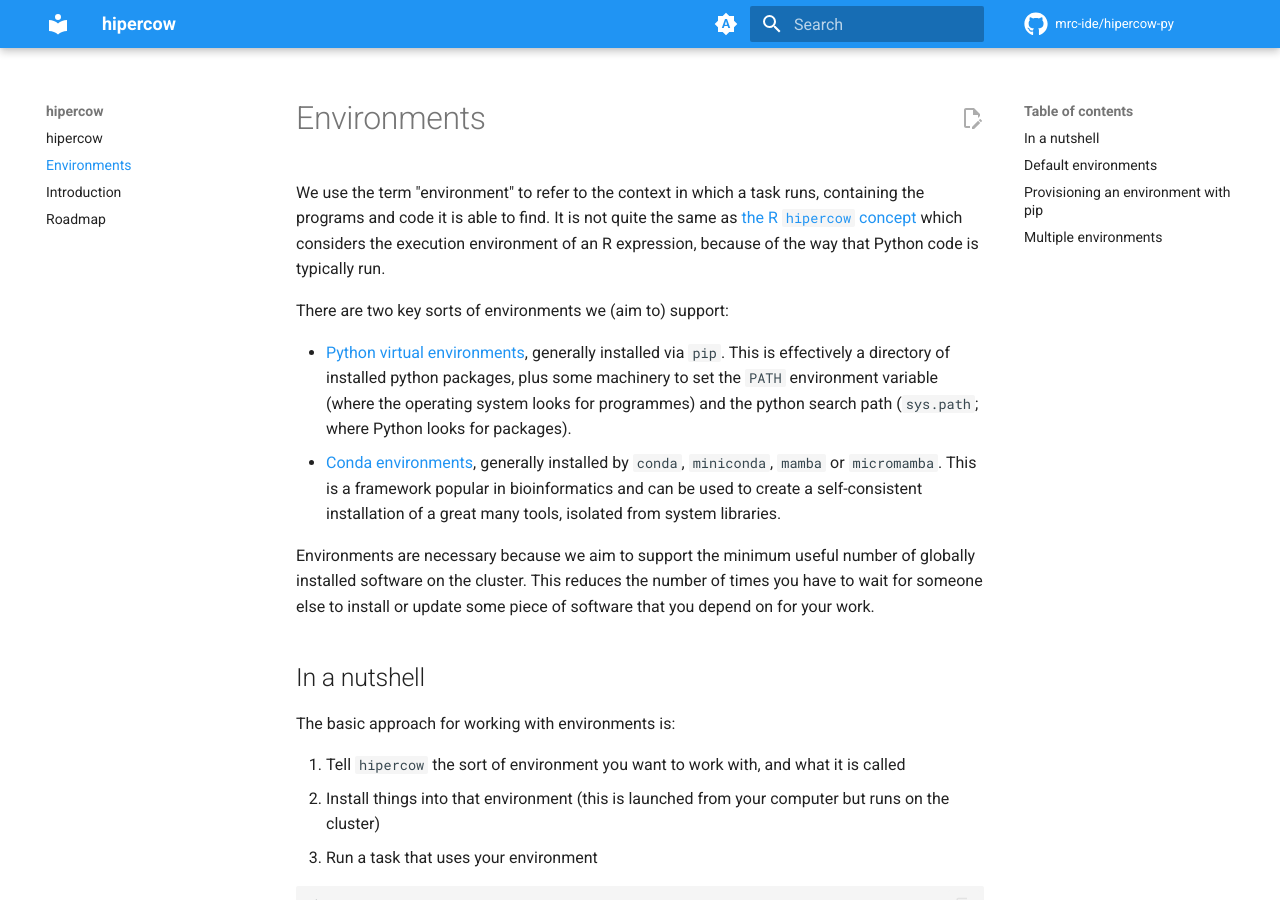
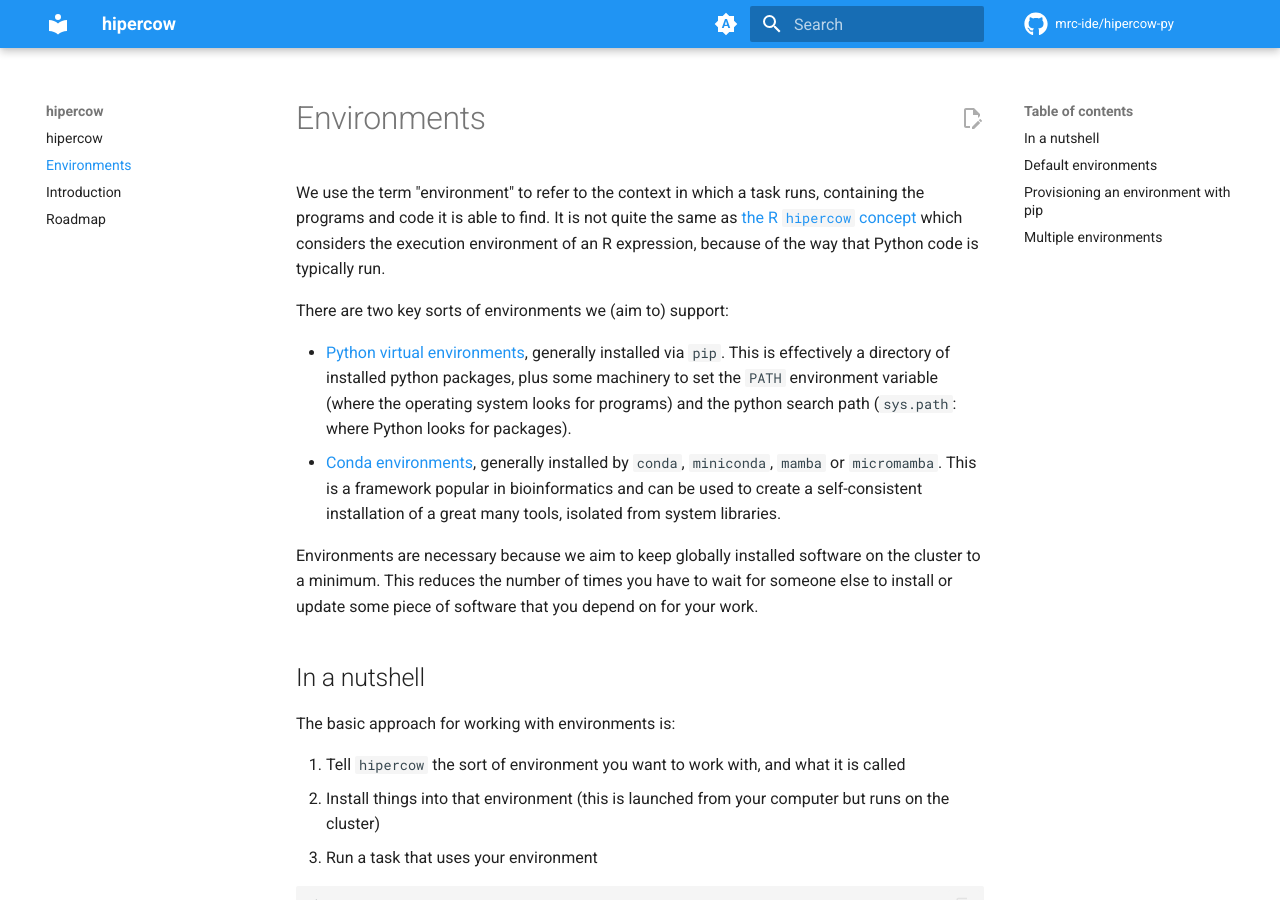
Before and after one commit to mrc-ide/hipercow-py, an MkDocs documentation site: the page built from docs/environments.md, in a window 1280 px wide and 900 px high. Built offline with MkDocs 1.6.1 and Material for MkDocs 9.7.7, drawn with Linux system fonts in a browser that asks for light colours; comment, search, counter and statistics services are not loaded.

Commit message:
Apply suggestions from code review
Co-authored-by: Wes Hinsley <w.hinsley@imperial.ac.uk>

```diff
--- a/docs/environments.md
+++ b/docs/environments.md
@@ -4,10 +4,10 @@ We use the term "environment" to refer to the context in which a task runs, cont
 
 There are two key sorts of environments we (aim to) support:
 
-* [Python virtual environments](https://docs.python.org/3/tutorial/venv.html), generally installed via `pip`.  This is effectively a directory of installed python packages, plus some machinery to set the `PATH` environment variable (where the operating system looks for programmes) and the python search path (`sys.path`; where Python looks for packages).
+* [Python virtual environments](https://docs.python.org/3/tutorial/venv.html), generally installed via `pip`.  This is effectively a directory of installed python packages, plus some machinery to set the `PATH` environment variable (where the operating system looks for programs) and the python search path (`sys.path`: where Python looks for packages).
 * [Conda environments](https://docs.conda.io/projects/conda/en/latest/user-guide/tasks/manage-environments.html), generally installed by `conda`, `miniconda`, `mamba` or `micromamba`.  This is a framework popular in bioinformatics and can be used to create a self-consistent installation of a great many tools, isolated from system libraries.
 
-Environments are necessary because we aim to support the minimum useful number of globally installed software on the cluster.  This reduces the number of times you have to wait for someone else to install or update some piece of software that you depend on for your work.
+Environments are necessary because we aim to keep globally installed software on the cluster to a minimum.  This reduces the number of times you have to wait for someone else to install or update some piece of software that you depend on for your work.
 
 ## In a nutshell
 
```
Also changed, not shown: docs/introduction.md (+1 -1 lines).
